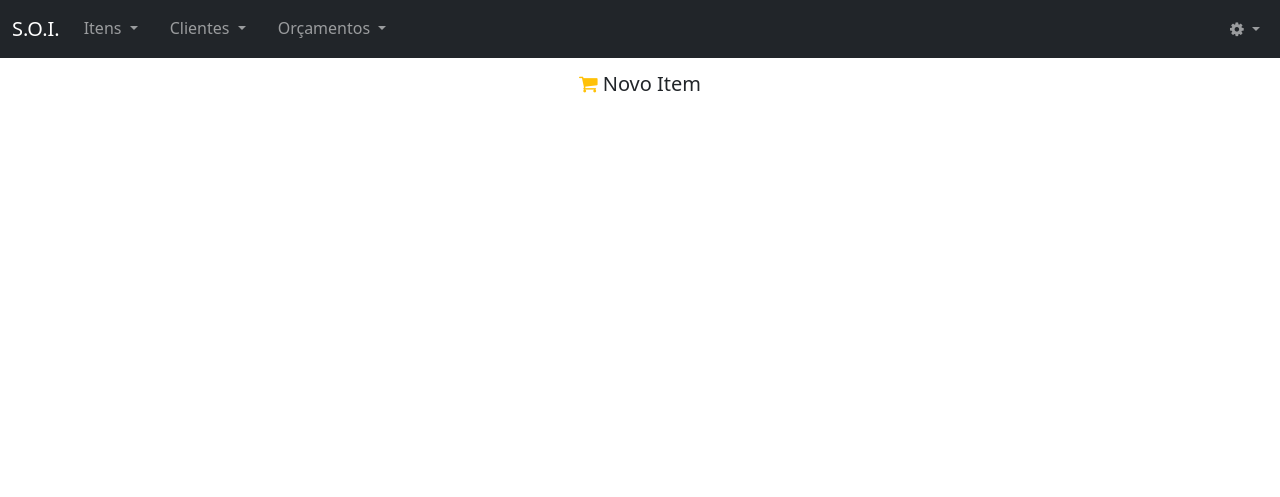
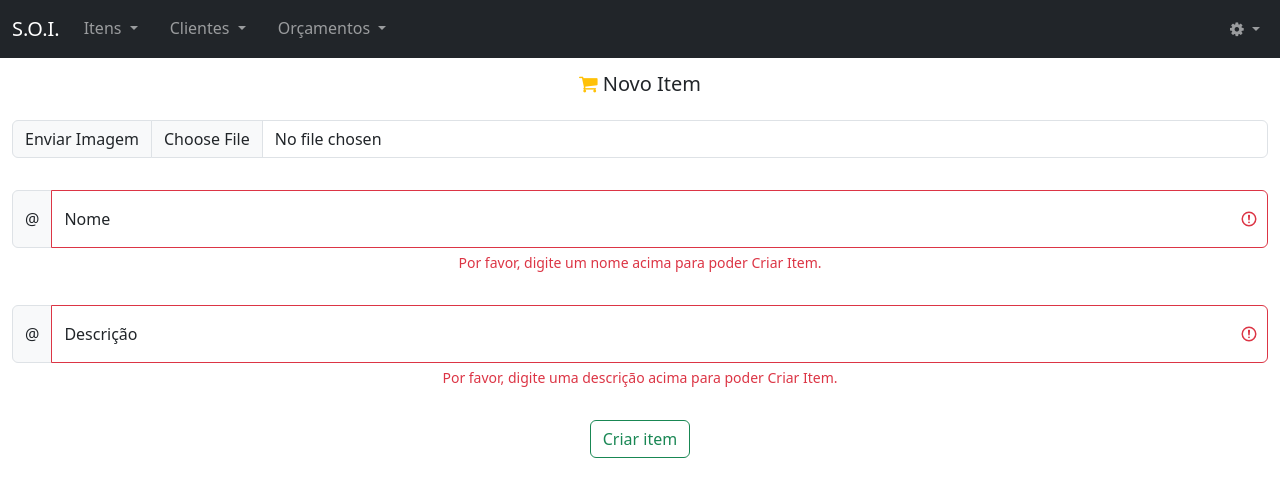
Before and after one commit to rodrigo-salinet/ggtest, a PHP site: page /novo_item.php in a window 1280 px wide. Shown: the top 497 px of the page. Run offline with PHP 8.4, Linux system fonts and the light colour scheme; a user stored in the database is signed in; some libraries are stand-ins or nearby versions.

Commit message:
💄 ✨  add novo item ui

```diff
--- a/novo_item.php
+++ b/novo_item.php
@@ -20,8 +20,8 @@ $id_usuario = $_SESSION['id_usuario'];
 <body id="page-top" data-bs-spy="scroll" data-bs-target="#mainNav" data-bs-offset="57">
     <?php require_once('navbar.php'); ?>
 
-    <section class="content mt-4">
-        <div class="container-fluid" id="sec_novo_item">
+    <section class="content" id="sec_novo_item">
+        <div class="container-fluid">
             <div class="row">
                 <div class="col mb-3 text-center">
                     <h5 class="h5 text-center">
@@ -30,6 +30,49 @@ $id_usuario = $_SESSION['id_usuario'];
                     </h5>
                 </div>
             </div>
+            <form action="adicionar_item.php" method="post" id="frm_novo_item" name="frm_novo_item" enctype="multipart/form-data">
+                <div class="row">
+                    <div class="col mb-3 text-center">
+                        <div class="input-group mb-3">
+                            <span class="input-group-text">Enviar Imagem</span>
+                            <input type="file" class="form-control" name="fil_upload_imagem" id="fil_upload_imagem" />
+                        </div>
+                    </div>
+                </div>
+                <div class="row">
+                    <div class="col mb-3 text-center">
+                        <div class="input-group has-validation mb-3">
+                            <span class="input-group-text is-invalid">@</span>
+                            <div class="form-floating is-invalid">
+                                <input type="text" class="form-control is-invalid" name="txt_nome_item" id="txt_nome_item" placeholder="Digite aqui o nome do item" required />
+                                <label for="txt_nome_item">Nome</label>
+                            </div>
+                            <div class="invalid-feedback">
+                                Por favor, digite um nome acima para poder Criar Item.
+                            </div>
+                        </div>
+                    </div>
+                </div>
+                <div class="row">
+                    <div class="col mb-3 text-center">
+                        <div class="input-group has-validation mb-3">
+                            <span class="input-group-text">@</span>
+                            <div class="form-floating is-invalid">
+                                <input type="text" class="form-control is-invalid" name="txt_descricao_item" id="txt_descricao_item" placeholder="Digite aqui a descrição do item" required />
+                                <label for="txt_descricao_item">Descrição</label>
+                            </div>
+                            <div class="invalid-feedback">
+                                Por favor, digite uma descrição acima para poder Criar Item.
+                            </div>
+                        </div>
+                    </div>
+                </div>
+                <div class="row">
+                    <div class="col mb-3 text-center">
+                        <input type="submit" class="btn btn-outline-success" value="Criar item">
+                    </div>
+                </div>
+            </form>
         </div>
     </section>
 
```
